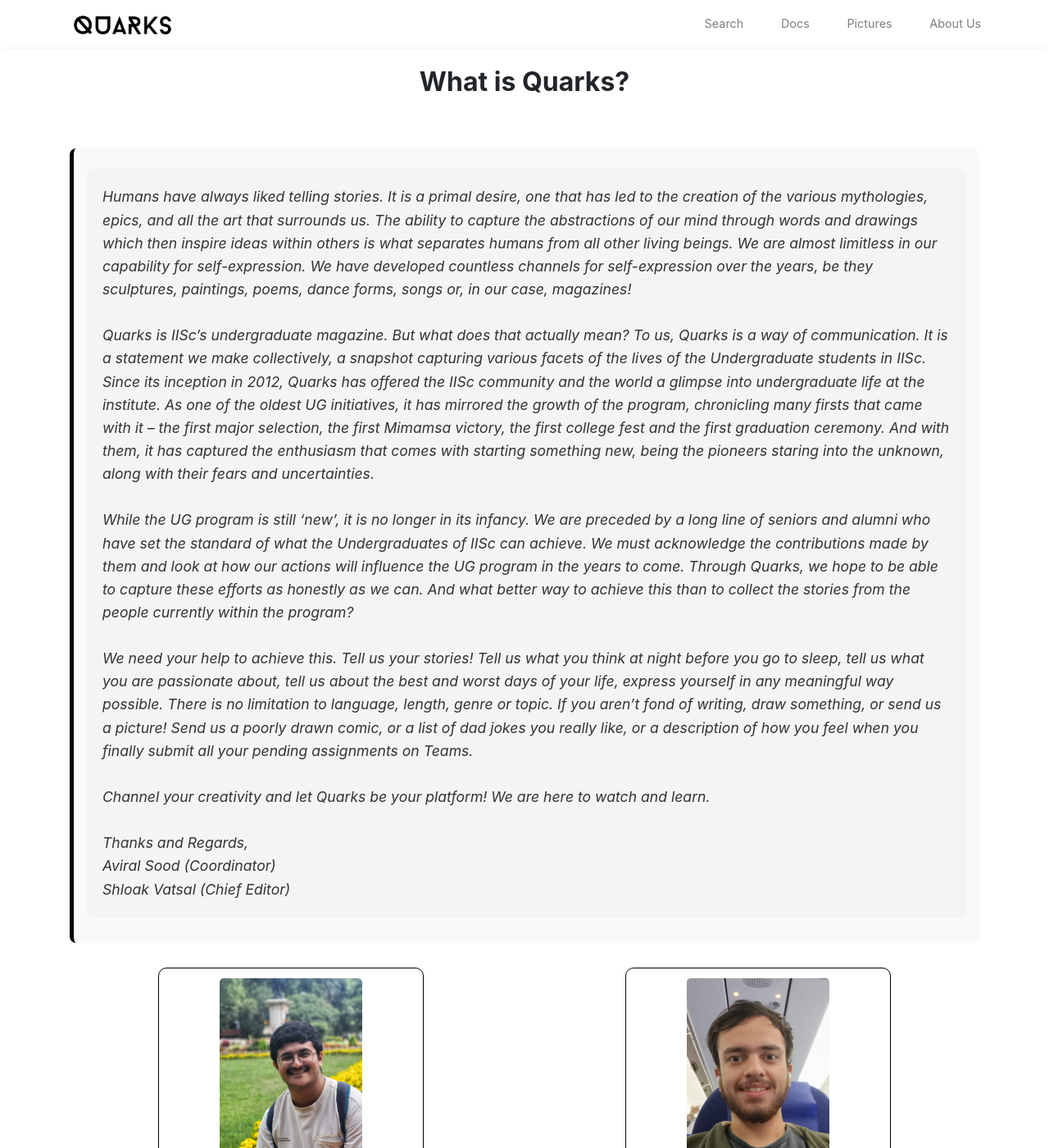
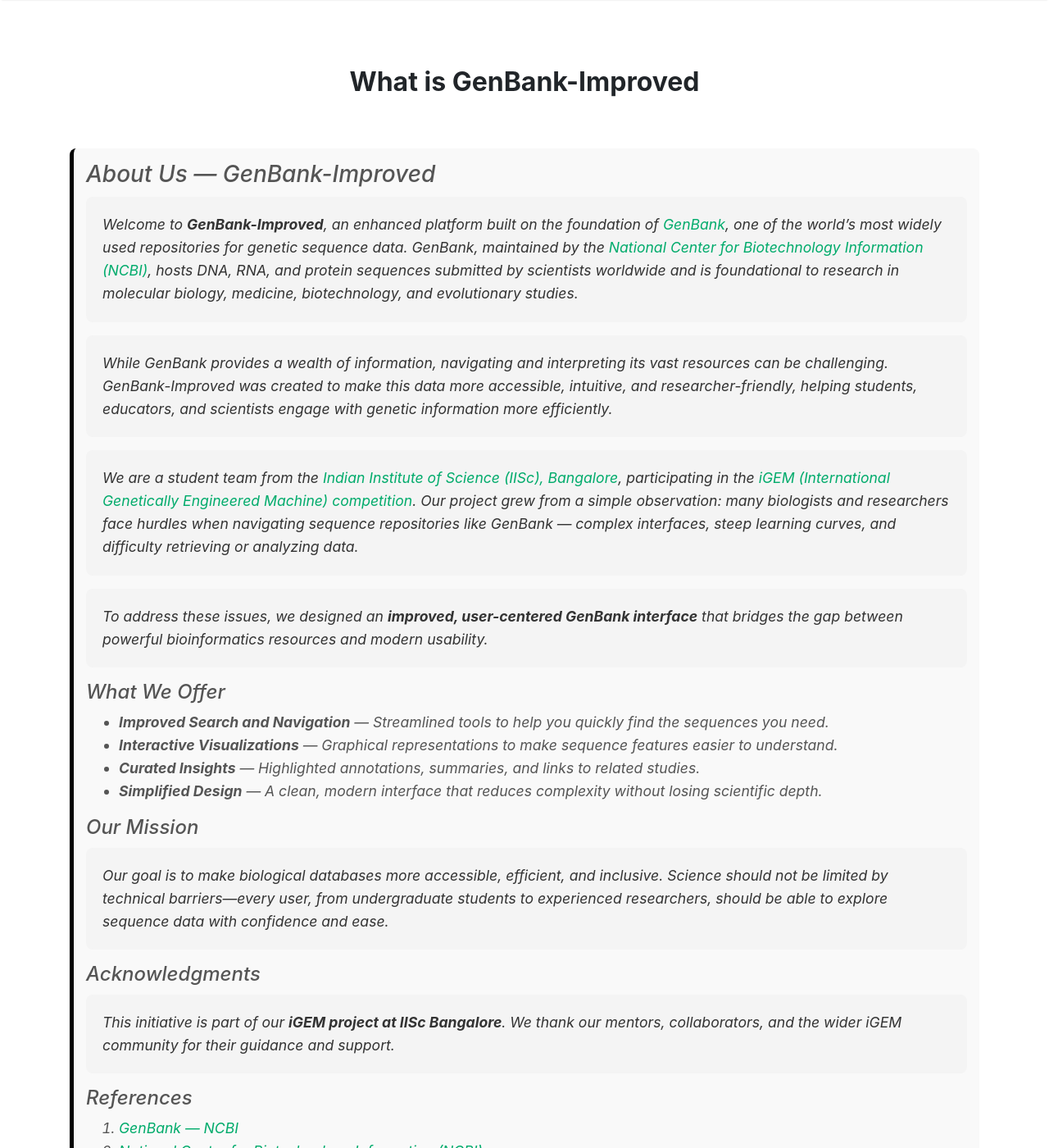
Before and after one commit to iGEM-IISc-2025/GenBank-Improvised, a Jekyll site: the page built from aboutus.html, in a window 1280 px wide and 1400 px high. Shown: the whole window at 82% size. Built offline with Jekyll 4.4.1, drawn with Linux system fonts in a browser that asks for light colours; nearby versions of some CDN libraries; some of the changed text lies outside the part shown.

Commit message:
Ediited aboutus.html to update the description of the project.

```diff
--- a/aboutus.html
+++ b/aboutus.html
@@ -5,34 +5,99 @@
 
 <!-- Editor's Note Section -->
 <section class="editors-note text-center">
-    <h2><strong>What is Quarks?</strong></h2>
+    <h2><strong>What is GenBank-Improved</strong></h2>
     <br>
 
 
     <!-- Improved Editors Note Content -->
     <div class="editors-note-content">
         <blockquote>
-            <p>Humans have always liked telling stories. It is a primal desire, one that has led to the creation of the various mythologies, epics, and all the art that surrounds us. The ability to capture the abstractions of our mind through words and drawings which then inspire ideas within others is what separates humans from all other living beings. We are almost limitless in our capability for self-expression. We have developed countless channels for self-expression over the years, be they sculptures, paintings, poems, dance forms, songs or, in our case, magazines! </br></br>
+            <h3>About Us — GenBank-Improved</h3>
+            <p>
+                Welcome to <strong>GenBank-Improved</strong>, an enhanced platform built on the foundation of
+                <a href="https://www.ncbi.nlm.nih.gov/genbank/" target="_blank" rel="noopener">GenBank</a>,
+                one of the world’s most widely used repositories for genetic sequence data. GenBank, maintained by the
+                <a href="https://www.ncbi.nlm.nih.gov/" target="_blank" rel="noopener">National Center for Biotechnology
+                    Information (NCBI)</a>,
+                hosts DNA, RNA, and protein sequences submitted by scientists worldwide and is foundational to research
+                in molecular biology,
+                medicine, biotechnology, and evolutionary studies.
+            </p>
 
-                Quarks is IISc’s undergraduate magazine. But what does that actually mean? To us, Quarks is a way of communication. It is a statement we make collectively, a snapshot capturing various facets of the lives of the Undergraduate students in IISc. Since its inception in 2012, Quarks has offered the IISc community and the world a glimpse into undergraduate life at the institute. As one of the oldest UG initiatives, it has mirrored the growth of the program, chronicling many firsts that came with it – the first major selection, the first Mimamsa victory, the first college fest and the first graduation ceremony. And with them, it has captured the enthusiasm that comes with starting something new, being the pioneers staring into the unknown, along with their fears and uncertainties.</br></br>
+            <p>
+                While GenBank provides a wealth of information, navigating and interpreting its vast resources can be
+                challenging.
+                GenBank-Improved was created to make this data <em>more accessible, intuitive, and
+                    researcher-friendly</em>,
+                helping students, educators, and scientists engage with genetic information more efficiently.
+            </p>
 
-                While the UG program is still ‘new’, it is no longer in its infancy. We are preceded by a long line of seniors and alumni who have set the standard of what the Undergraduates of IISc can achieve. We must acknowledge the contributions made by them and look at how our actions will influence the UG program in the years to come. Through Quarks, we hope to be able to capture these efforts as honestly as we can. And what better way to achieve this than to collect the stories from the people currently within the program? </br></br>
+            <p>
+                We are a student team from the
+                <a href="https://iisc.ac.in/" target="_blank" rel="noopener">Indian Institute of Science (IISc),
+                    Bangalore</a>,
+                participating in the
+                <a href="https://igem.org/" target="_blank" rel="noopener">iGEM (International Genetically Engineered
+                    Machine) competition</a>.
+                Our project grew from a simple observation: many biologists and researchers face hurdles when navigating
+                sequence repositories like GenBank —
+                complex interfaces, steep learning curves, and difficulty retrieving or analyzing data.
+            </p>
 
-                We need your help to achieve this. Tell us your stories! Tell us what you think at night before you go to sleep, tell us what you are passionate about, tell us about the best and worst days of your life, express yourself in any meaningful way possible. There is no limitation to language, length, genre or topic. If you aren’t fond of writing, draw something, or send us a picture! Send us a poorly drawn comic, or a list of dad jokes you really like, or a description of how you feel when you finally submit all your pending assignments on Teams. </br></br>
+            <p>
+                To address these issues, we designed an <strong>improved, user-centered GenBank interface</strong> that
+                bridges the gap
+                between powerful bioinformatics resources and modern usability.
+            </p>
 
-                Channel your creativity and let Quarks be your platform! We are here to watch and learn. </br></br>
-                Thanks and Regards, <br>
-                Aviral Sood (Coordinator) <br>
-                Shloak Vatsal (Chief Editor)</p>
+            <h4>What We Offer</h4>
+            <ul>
+                <li><strong>Improved Search and Navigation</strong> — Streamlined tools to help you quickly find the
+                    sequences you need.</li>
+                <li><strong>Interactive Visualizations</strong> — Graphical representations to make sequence features
+                    easier to understand.</li>
+                <li><strong>Curated Insights</strong> — Highlighted annotations, summaries, and links to related
+                    studies.</li>
+                <li><strong>Simplified Design</strong> — A clean, modern interface that reduces complexity without
+                    losing scientific depth.</li>
+            </ul>
+
+            <h4>Our Mission</h4>
+            <p>
+                Our goal is to <em>make biological databases more accessible, efficient, and inclusive</em>.
+                Science should not be limited by technical barriers—every user, from undergraduate students to
+                experienced researchers,
+                should be able to explore sequence data with confidence and ease.
+            </p>
+
+            <h4>Acknowledgments</h4>
+            <p>
+                This initiative is part of our <strong>iGEM project at IISc Bangalore</strong>.
+                We thank our mentors, collaborators, and the wider iGEM community for their guidance and support.
+            </p>
+
+            <h4>References</h4>
+            <ol>
+                <li><a href="https://www.ncbi.nlm.nih.gov/genbank/" target="_blank" rel="noopener">GenBank — NCBI</a>
+                </li>
+                <li><a href="https://www.ncbi.nlm.nih.gov/" target="_blank" rel="noopener">National Center for
+                        Biotechnology Information (NCBI)</a></li>
+                <li><a href="https://iisc.ac.in/" target="_blank" rel="noopener">Indian Institute of Science (IISc),
+                        Bangalore</a></li>
+                <li><a href="https://igem.org/" target="_blank" rel="noopener">iGEM (International Genetically
+                        Engineered Machine)</a></li>
+            </ol>
         </blockquote>
     </div>
+
 
     <div class="row">
         <div class="col-md-6">
             <!-- Editor 1 -->
             <div class="editor-inner-rectangle">
                 <img src="{{site.baseurl}}/assets/images/Members/Editor1.jpg" alt="Shloak Vatsal" class="editor-image">
-                <p class="editor-name"><a href="https://quarks-iisc.github.io//blog/blank.html"><strong>Shloak Vatsal</strong></a></strong></p>
+                <p class="editor-name"><a href="https://quarks-iisc.github.io//blog/blank.html"><strong>Shloak
+                            Vatsal</strong></a></strong></p>
             </div>
         </div>
         <div class="col-md-6">
```
Also changed, not shown: other parts of aboutus.html (+18 -9 lines). Lines whose indentation alone changed are shown as unchanged.
